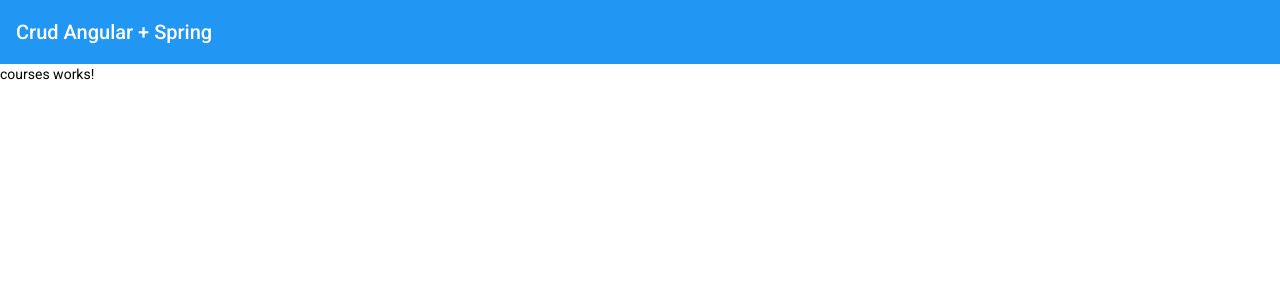
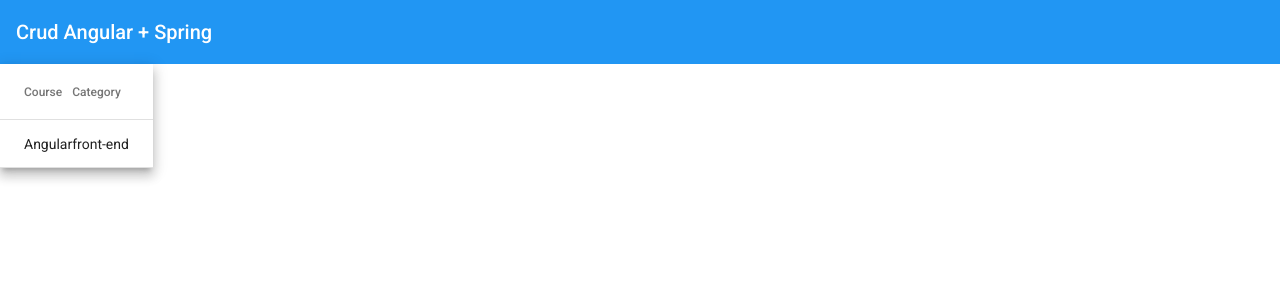
Before and after one commit to Gustavobf/crud-angular-springboot, an Angular app: page /courses in a window 1280 px wide. Shown: the top 300 px of the page. Built offline with nearby package versions, Linux system fonts and the light colour scheme.

Commit message:
Creating Courses Table

```diff
--- a/src/app/courses/courses/courses.component.html
+++ b/src/app/courses/courses/courses.component.html
@@ -1 +1,15 @@
-<p>courses works!</p>
+<table mat-table [dataSource]="courses" class="mat-elevation-z8">
+  <!-- Name Column -->
+  <ng-container matColumnDef="name">
+    <th mat-header-cell *matHeaderCellDef> Course </th>
+    <td mat-cell *matCellDef="let course">{{ course.name }}</td>
+  </ng-container>
+
+  <ng-container matColumnDef="category">
+    <th mat-header-cell *matHeaderCellDef> Category </th>
+    <td mat-cell *matCellDef="let course">{{ course.category }}</td>
+  </ng-container>
+
+  <tr mat-header-row *matHeaderRowDef="displayedColumns"></tr>
+  <tr mat-row *matRowDef="let row; columns: displayedColumns"></tr>
+</table>
--- a/src/app/courses/courses/courses.component.ts
+++ b/src/app/courses/courses/courses.component.ts
@@ -1,4 +1,5 @@
 import { Component, OnInit } from '@angular/core';
+import { Course } from '../model/course';
 
 @Component({
   selector: 'app-courses',
@@ -7,6 +8,10 @@
 })
 export class CoursesComponent implements OnInit {
 
+  courses: Course[] = [{
+    _id: '1', name: 'Angular', category: 'front-end'
+  }];
+  displayedColumns = ['name', 'category'];
   constructor() { }
 
   ngOnInit(): void {
--- /dev/null
+++ b/src/app/courses/model/course.ts
@@ -0,0 +1,5 @@
+export interface Course {
+  _id: string;
+  name: string;
+  category: string;
+}
```
Also changed, not shown: src/app/courses/courses.module.ts (+4 -3 lines).
